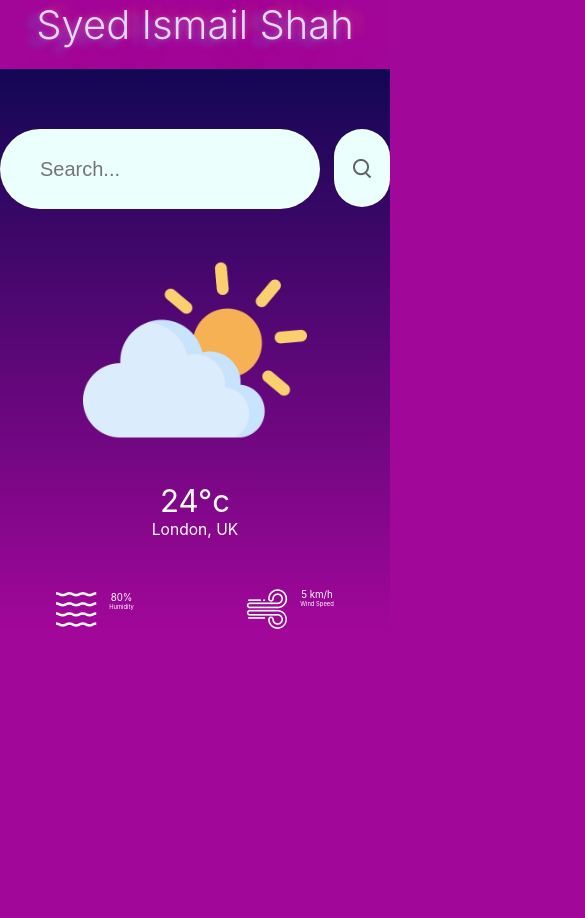
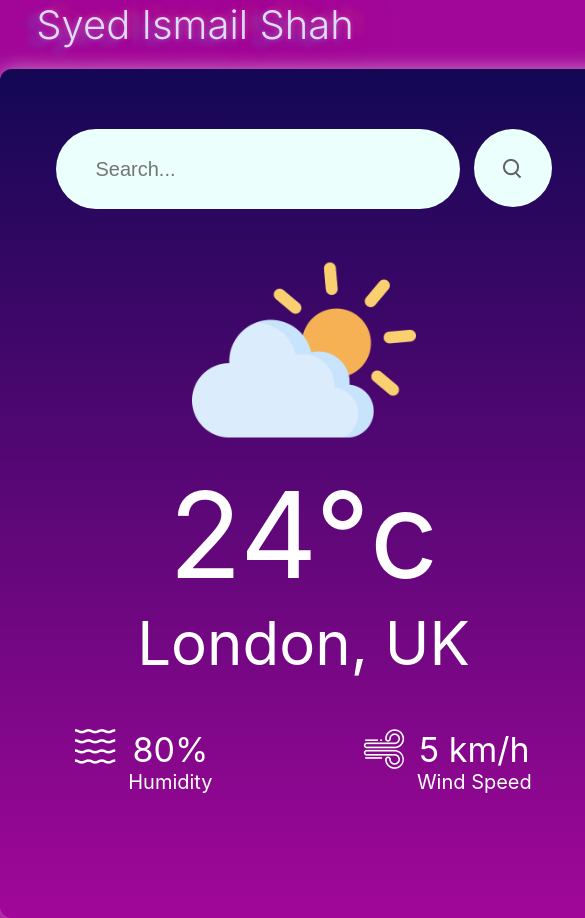
Before and after one commit to realismail04/Weather-App, a React (Create React App) app: page / in a window 390 px wide. Shown: the top 918 px of the page, 585 px wide, since content can reach past the window. Before the commit the page ends 844 px from the top, so only its background shows below. Built offline with nearby package versions, Linux system fonts and the light colour scheme.

Commit message:
Update WeatherApp.css

```diff
--- a/src/Components/WeatherApp/WeatherApp.css
+++ b/src/Components/WeatherApp/WeatherApp.css
@@ -1,62 +1,19 @@
 body, html {
     background-color: #A10799;
-    margin: 0;
-    padding: 0;
 }
 
 .container {
-    width: 100%;
-    max-width: 607px;
-    height: auto;
+    width: 607px;
+    height: 849px;
     margin: auto;
     margin-top: 20px;
     border-radius: 12px;
     background-image: linear-gradient(180deg, #130754 0%, #A10799 100%);
-    box-shadow: 0;
+    /* Initial box shadow color */
+    --box-shadow-color: rgba(255, 255, 255, 0.5);
+    /* New box shadow with animation */
+    box-shadow: 0 0 20px var(--box-shadow-color);
     animation: glow 2s infinite alternate, colorChange 4s infinite alternate;
-    opacity: 0;
-    animation: fadeIn 1s ease forwards;
-}
-
-/* Media Query for Mobile */
-@media only screen and (max-width: 600px) {
-    .container {
-        border-radius: 0;
-    }
-
-    .weather-temp {
-        font-size: 12vw; /* Increase font size for weather temperature */
-    }
-
-    .weather-location {
-        font-size: 6vw; /* Increase font size for weather location */
-    }
-
-    .data {
-        font-size: 4vw; /* Increase font size for data */
-    }
-
-    .text {
-        font-size: 2vw; /* Increase font size for text */
-    }
-
-    .icon {
-        font-size: 3vw; /* Increase font size for icons */
-    }
-
-    .top-bar input {
-        width: 100%;
-        max-width: 362px;
-        height: 78px;
-        background: #ebfffc;
-        border: none;
-        outline: none;
-        border-radius: 40px;
-        padding-left: 40px;
-        color: #626262;
-        font-size: 20px;
-        font-weight: 400;
-    }
 }
 
 @keyframes glow {
@@ -73,15 +30,16 @@ body, html {
 
 @keyframes colorChange {
     0% {
-        --box-shadow-color: rgba(255, 255, 255, 0.5);
+        --box-shadow-color: rgba(255, 255, 255, 0.5); /* Initial color */
     }
     50% {
-        --box-shadow-color: rgba(255, 0, 0, 0.9);
+        --box-shadow-color: rgba(255, 0, 0, 0.9); /* Color change to red */
     }
     100% {
-        --box-shadow-color: rgba(0, 0, 255, 0.9);
+        --box-shadow-color: rgba(0, 0, 255, 0.9); /* Color change to blue */
     }
 }
+
 
 .top-bar {
     display: flex;
@@ -91,8 +49,8 @@ body, html {
 }
 
 .top-bar input {
-    width: 100%;
-    max-width: 362px;
+    display: flex;
+    width: 362px;
     height: 78px;
     background: #ebfffc;
     border: none;
@@ -101,18 +59,18 @@ body, html {
     padding-left: 40px;
     color: #626262;
     font-size: 20px;
-    font-weight: 400;
+    font-weight: 40;
 }
 
 .search-icon {
+    display: flex;
+    justify-content: center;
+    align-items: center;
     width: 78px;
     height: 78px;
     background: #ebfffc;
     border-radius: 40px;
     cursor: pointer;
-    display: flex;
-    justify-content: center;
-    align-items: center;
 }
 
 .weather-image {
@@ -125,16 +83,15 @@ body, html {
     display: flex;
     justify-content: center;
     color: white;
-    font-size: 8vw;
+    font-size: 120px;
     font-weight: 400;
-    margin-top: 20px;
 }
 
 .weather-location {
     display: flex;
     justify-content: center;
     color: white;
-    font-size: 4vw;
+    font-size: 60px;
     font-weight: 400;
 }
 
@@ -153,12 +110,12 @@ body, html {
 }
 
 .data {
-    font-size: 2.5vw;
+    font-size: 34px;
     font-weight: 400;
 }
 
 .text {
-    font-size: 1.5vw;
+    font-size: 20px;
     font-weight: 400;
 }
 
@@ -167,6 +124,11 @@ body, html {
 }
 
 /* Entrance Animation */
+.container {
+    opacity: 0;
+    animation: fadeIn 1s ease forwards;
+}
+
 @keyframes fadeIn {
     100% {
         opacity: 1;
```
